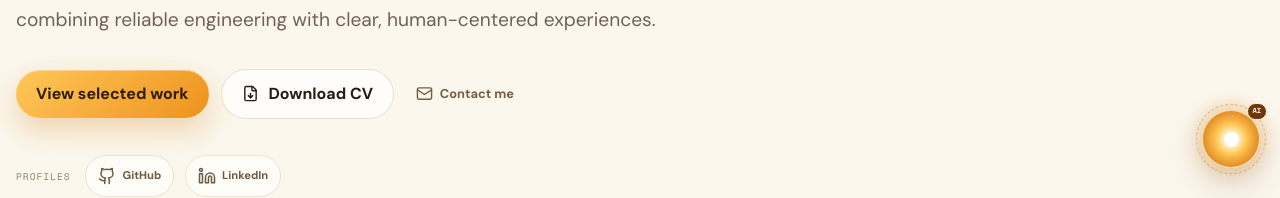
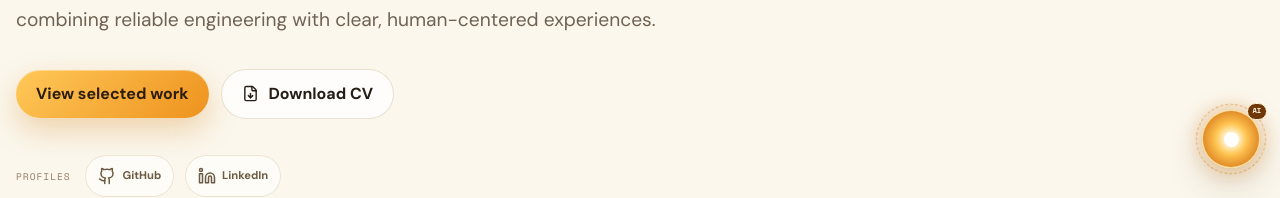
Before and after one commit to rapunzzz/personal-website, a Vue app: page /formal in a window 1280 px wide. Shown: the part 612-810 px from the top of the page. Built offline with nearby package versions, Linux system fonts and the light colour scheme.

Commit message:
Update CV and Hero Formal Section

```diff
--- a/src/components/formal/Hero.vue
+++ b/src/components/formal/Hero.vue
@@ -28,9 +28,6 @@ const facts = [
             <a href="#projects" class="luminous-button"> View selected work </a>
             <a :href="cvUrl" class="quiet-button" target="_blank" rel="noreferrer">
               <FileDown :size="17" aria-hidden="true" /> Download CV
-            </a>
-            <a :href="`mailto:${profile.email}`" class="formal-hero__contact">
-              <Mail :size="17" aria-hidden="true" /> Contact me
             </a>
           </div>
 
```
Also changed, not shown: 1 other file (tests, documents, lock files or other folders).
